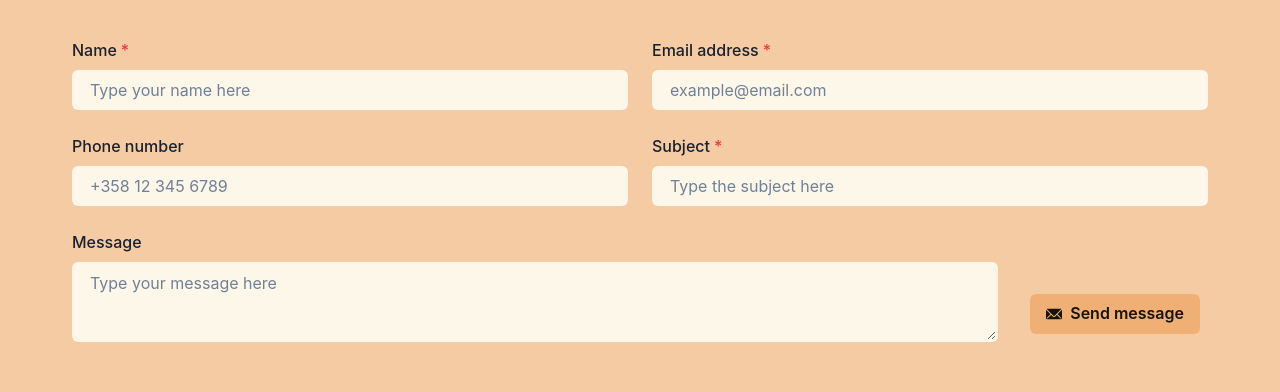
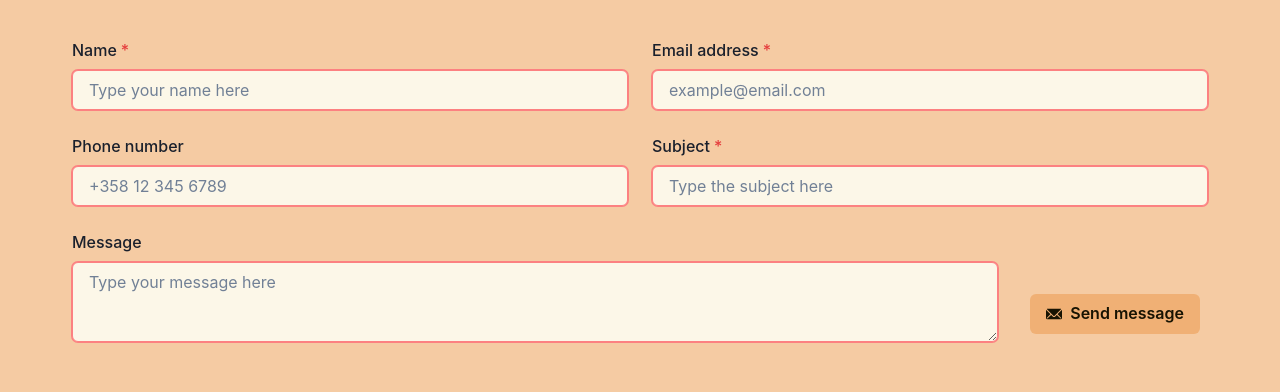
Before and after one commit to karolynegomes/karolynegomes.github.io, a React (Create React App) app: page / in a window 1280 px wide. Shown: the part 3045-3437 px from the top of the page. Built offline with nearby package versions, Linux system fonts and the light colour scheme.

Commit message:
style changes to form input

```diff
--- a/src/components/ContactForm.js
+++ b/src/components/ContactForm.js
@@ -62,27 +62,27 @@ function ContactForm() {
                                 <Flex justifyContent="space-between" flexDir={{base: "column", lg: "row"}}>
                                     <FormControl marginY={3} marginX={{base: 0, lg: 3}} isRequired>
                                         <FormLabel>Name</FormLabel>
-                                        <Input type="text" name="user_name" placeholder="Type your name here" variant='filled' backgroundColor="secondary.50"></Input>
+                                        <Input type="text" name="user_name" placeholder="Type your name here" backgroundColor="secondary.50" focusBorderColor='text.950' isInvalid errorBorderColor='red.300'></Input>
                                     </FormControl>
                                     <FormControl marginY={3} marginX={{base: 0, lg: 3}} isRequired>
                                         <FormLabel>Email address</FormLabel>
-                                        <Input type="email" name="user_email" placeholder="example@email.com" variant='filled' backgroundColor="secondary.50"></Input>
+                                        <Input type="email" name="user_email" placeholder="example@email.com" backgroundColor="secondary.50" focusBorderColor='background.400' isInvalid errorBorderColor='red.300'></Input>
                                     </FormControl>
                                 </Flex>
                                 <Flex justifyContent="space-between" flexDir={{base: "column", lg: "row"}}>
                                     <FormControl marginY={3} marginX={{base: 0, lg: 3}}>
                                         <FormLabel>Phone number</FormLabel>
-                                        <Input type="tel" name="user_phone" placeholder="+358 12 345 6789" variant='filled' backgroundColor="secondary.50"></Input>
+                                        <Input type="tel" name="user_phone" placeholder="+358 12 345 6789" backgroundColor="secondary.50" focusBorderColor='background.400' isInvalid errorBorderColor='red.300'></Input>
                                     </FormControl>
                                     <FormControl marginY={3} marginX={{base: 0, lg: 3}} isRequired>
                                         <FormLabel>Subject</FormLabel>
-                                        <Input type="text" name="user_subject" placeholder="Type the subject here" variant='filled' backgroundColor="secondary.50"></Input>
+                                        <Input type="text" name="user_subject" placeholder="Type the subject here" backgroundColor="secondary.50" focusBorderColor='background.400' isInvalid errorBorderColor='red.300'></Input>
                                     </FormControl>
                                 </Flex>
                                 <Flex justifyContent="space-between" flexDir={{base: "column", lg: "row"}}>
                                     <FormControl marginY={3} marginX={{base: 0, lg: 3}} flexDir={{base: "column", lg: "row"}}>
                                         <FormLabel>Message</FormLabel>
-                                        <Textarea type="message" name="message" placeholder="Type your message here" variant='filled' backgroundColor="secondary.50"></Textarea>
+                                        <Textarea type="message" name="message" placeholder="Type your message here" backgroundColor="secondary.50" focusBorderColor='background.400' isInvalid errorBorderColor='red.300'></Textarea>
                                     </FormControl>
                                     <Flex justifyContent="center" alignItems="end">
                                         <Button type="submit" margin={5} maxWidth="fit-content" backgroundColor="primary.300" color="text.950" _hover={{backgroundColor: "accent.400", color:"white"}} leftIcon={<EmailIcon />} variant='solid' isLoading={loading}>
```
